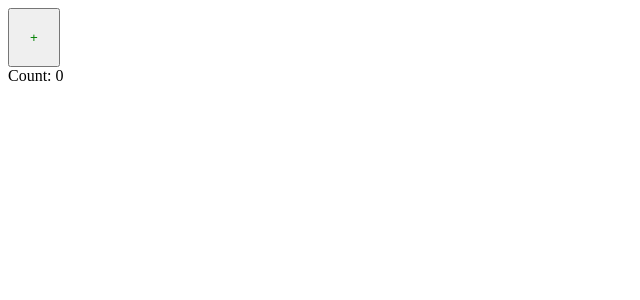
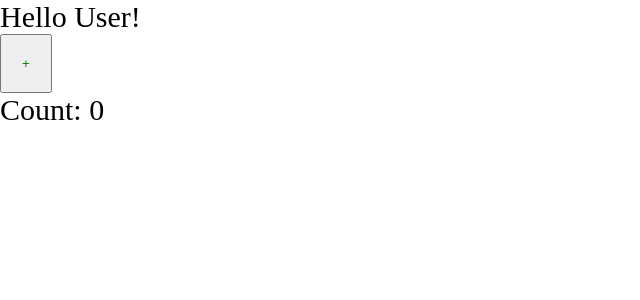
Before and after one commit to igorakimy/react_best_practices, a React app: page / in a window 1280 px wide. Shown: the top 300 px of the page, without its empty margins (0-640 px from the left). Built offline with nearby package versions, Linux system fonts and the light colour scheme; the HTML template or start-up script is replaced by a standard one.

Commit message:
add: config css modules

```diff
--- a/package.json
+++ b/package.json
@@ -19,6 +19,7 @@
     "@types/webpack-dev-server": "^4.7.2",
     "css-loader": "^6.10.0",
     "html-webpack-plugin": "^5.6.0",
+    "mini-css-extract-plugin": "^2.8.0",
     "sass": "^1.70.0",
     "sass-loader": "^14.1.0",
     "style-loader": "^3.3.4",
--- /dev/null
+++ b/src/App.tsx
@@ -0,0 +1,14 @@
+import React from 'react';
+import {Counter} from "./components/Counter";
+import './index.scss';
+
+const App = () => {
+    return (
+        <div className="app">
+            Hello User!
+            <Counter />
+        </div>
+    );
+};
+
+export default App;
--- a/src/components/Counter.scss
+++ b/src/components/Counter.module.scss
@@ -1,4 +1,4 @@
-button {
+.btn {
   padding: 20px;
   color: green;
 }
--- a/src/components/Counter.tsx
+++ b/src/components/Counter.tsx
@@ -1,4 +1,5 @@
 import React, {useState} from 'react';
+import classes from  './Counter.module.scss'
 
 export const Counter = () => {
     const [count, setCount] = useState(0);
@@ -9,7 +10,7 @@
 
     return (
         <div>
-            <button onClick={increment}>+</button>
+            <button className={classes.btn} onClick={increment}>+</button>
             <div>Count: {count}</div>
         </div>
     );
--- /dev/null
+++ b/src/index.scss
@@ -0,0 +1,13 @@
+/**
+Файл с глобальными стилями
+ */
+
+* {
+  margin: 0;
+  padding: 0;
+  box-sizing: border-box;
+}
+
+.app {
+  font-size: 30px;
+}
--- a/src/index.tsx
+++ b/src/index.tsx
@@ -1,11 +1,7 @@
 import {render} from "react-dom";
-import {Counter} from "./components/Counter";
-
-import './components/Counter.scss'
+import App from "./App";
 
 render(
-    <div>
-        <Counter />
-    </div>,
+    <App />,
     document.getElementById('root'),
 )
```
Also changed, not shown: src/global.d.ts (added, +7 -0 lines), 5 other files (tests, documents, lock files or other folders).
